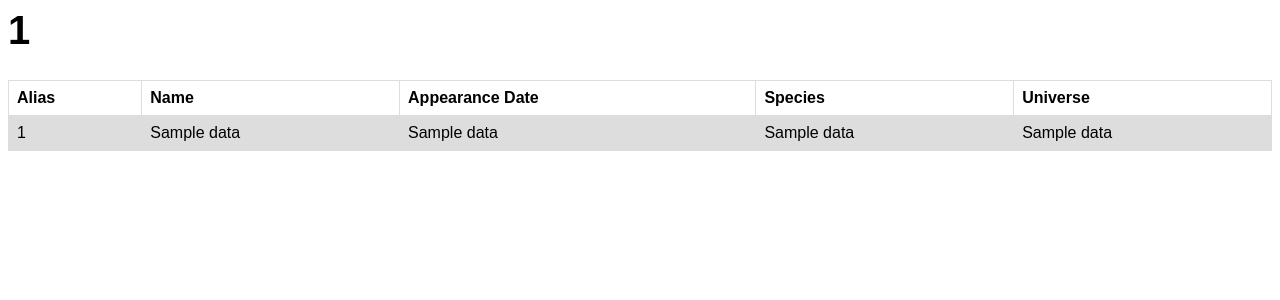
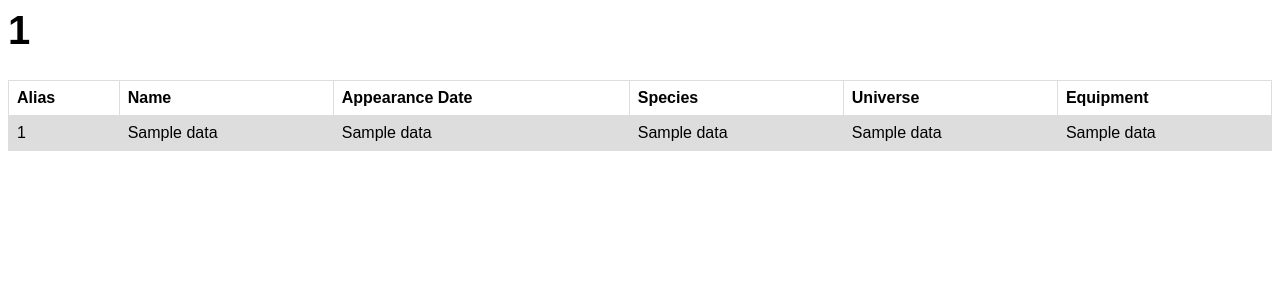
Before and after one commit to breanatate/MarvelDB, a Flask app: template templates/profile.html in a window 1280 px wide. Shown: the top 300 px of the page. Run offline with Flask 2, Linux system fonts and the light colour scheme; the template is opened without the code that fills it: most values are stand-ins (such as "Sample title", 1, 10 or a date in 2020); parts of the project's set-up code (start-up, migrations or seed data) failed here and were passed over.

Commit message:
changed profile

```diff
--- a/server.py
+++ b/server.py
@@ -171,7 +171,7 @@ def index():
 #profile page
 @app.route('/profile/<alias>')
 def profile(alias):
-  cursor = g.conn.execute('SELECT i.alias, i.name, i.appdate, i.species, i.uid FROM Individuals AS i WHERE i.alias = (%s)', alias)
+  cursor = g.conn.execute('SELECT i.alias, i.name, i.appdate, i.species, i.uid, i.equipment FROM Individuals AS i WHERE i.alias = (%s)', alias)
   results = []
   for person in cursor:
     row = []
@@ -180,6 +180,8 @@ def profile(alias):
     row.append(person[2])
     row.append(person[3])
     row.append(person[4])
+    row.append(person[4])
+
     results.append(row)
   cursor.close()
   context = dict(data = results)
@@ -206,14 +208,13 @@ def results():
   cursor.close()
   #get name and appearance date
   for person in in_city:
-    cursor = g.conn.execute('SELECT i.alias, i.name, i.appdate, i.species, i.uid FROM Individuals AS i WHERE i.alias = (%s)', person)
+    cursor = g.conn.execute('SELECT i.alias, i.name, i.appdate, i.uid FROM Individuals AS i WHERE i.alias = (%s)', person)
     for person in cursor:
       row = []
       row.append(person[0])
       row.append(person[1])
       row.append(person[2])
       row.append(person[3])
-      row.append(person[4])
       results.append(row)
     cursor.close()
 
--- a/templates/profile.html
+++ b/templates/profile.html
@@ -34,6 +34,7 @@ tr:nth-child(even) {
     <th>Appearance Date</th>
     <th>Species</th>
     <th>Universe</th>
+    <th>Equipment</th>
   </tr>
   	{% for n in data %}
   	<tr>
@@ -42,6 +43,7 @@ tr:nth-child(even) {
     	<td>{{n[2]}}</td>
     	<td>{{n[3]}}</td>
     	<td>{{n[4]}}</td>
+    	<td>{{n[5]}}</td>
 
   	</tr>
   	{% endfor %}
```
